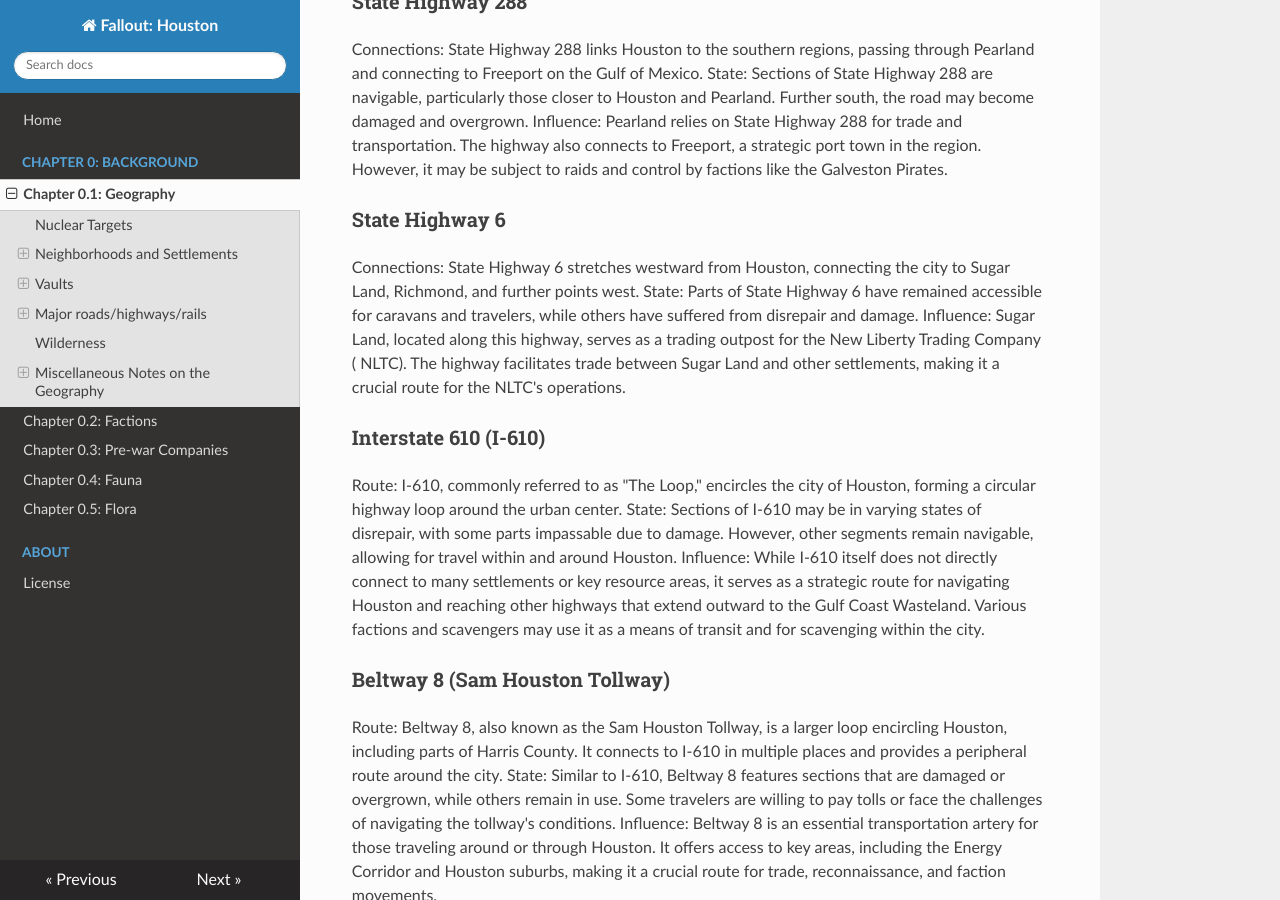
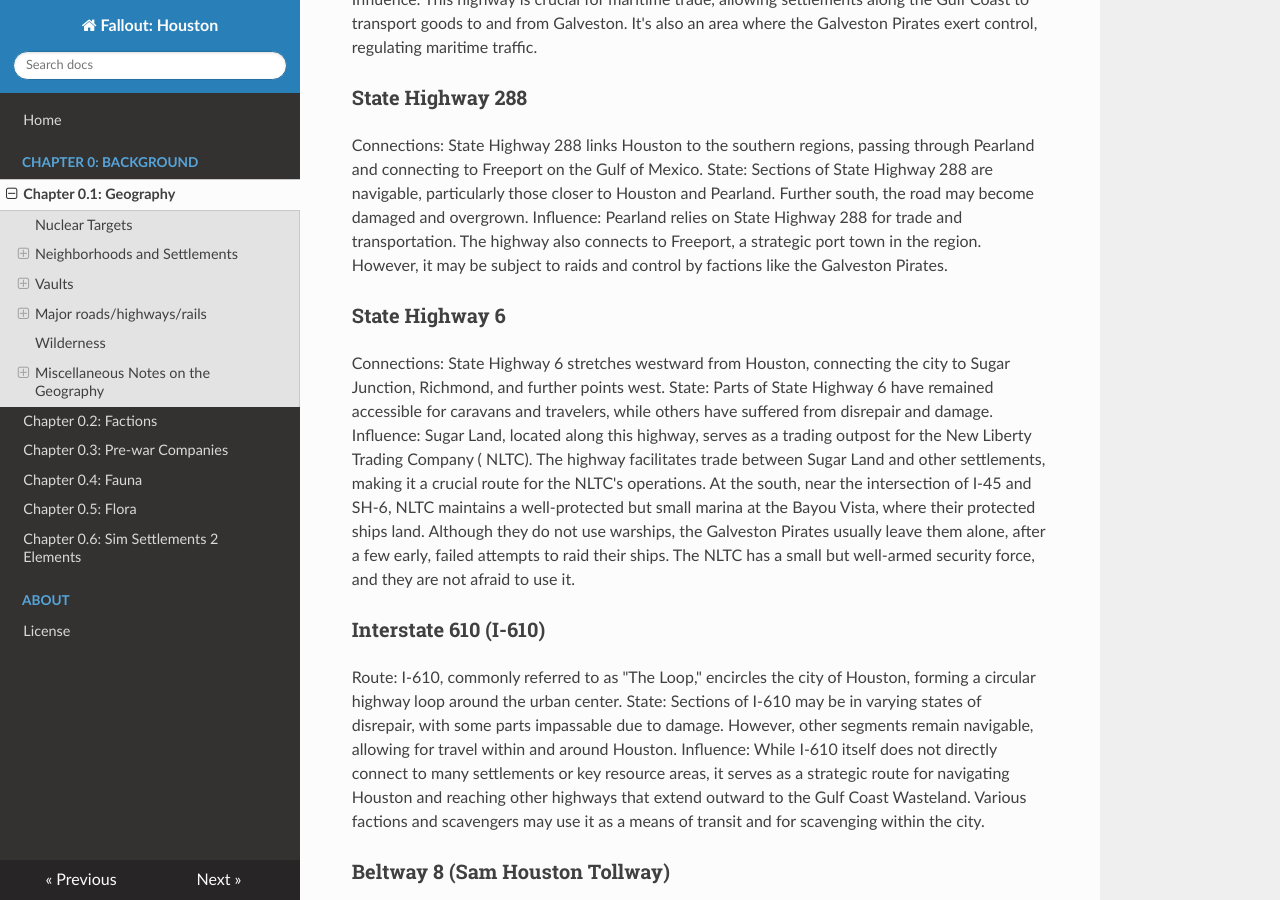
Before and after one commit to qthequartermasterman/fallout-houston-campaign, an MkDocs documentation site: the page built from docs/0-Background/geography.md, in a window 1280 px wide and 900 px high, scrolled down 21826 px. Built offline with MkDocs 1.6.1, drawn with Linux system fonts in a browser that asks for light colours; nearby versions of some CDN libraries; some of the changed text lies outside the part shown.

Commit message:
feat: explanations of borrowed sim-settlements-elements.md

```diff
--- a/docs/0-Background/geography.md
+++ b/docs/0-Background/geography.md
@@ -509,6 +509,9 @@
 
 ### Minor Settlements
 
+- Bayou Vista: NLTC maintains a well-protected but small marina at the Bayou Vista, where their protected ships land.
+  Although they do not use warships, the Galveston Pirates usually leave them alone, after a few early, failed attempts
+  to raid their ships. The NLTC has a small but well-armed security force, and they are not afraid to use it.
 - Bayou Outpost: Located deep in the swampy bayou regions to the south of Houston, the Bayou Outpost is a secluded and
   self-sufficient community. Its inhabitants are skilled hunters and gatherers, relying on the bayou's resources for
   sustenance. They are known for their herbal remedies and have a mysterious connection to the Bayou Brotherhood.
@@ -805,13 +808,17 @@
 
 ### State Highway 6
 
-Connections: State Highway 6 stretches westward from Houston, connecting the city to Sugar Land, Richmond, and further
-points west.
+Connections: State Highway 6 stretches westward from Houston, connecting the city to Sugar Junction, Richmond, and
+further points west.
 State: Parts of State Highway 6 have remained accessible for caravans and travelers, while others have suffered from
 disrepair and damage.
 Influence: Sugar Land, located along this highway, serves as a trading outpost for the New Liberty Trading Company (
 NLTC). The highway facilitates trade between Sugar Land and other settlements, making it a crucial route for the NLTC's
-operations.
+operations. At the south, near the intersection of I-45 and SH-6, NLTC maintains a well-protected but small marina at
+the
+Bayou Vista, where their protected ships land. Although they do not use warships, the Galveston Pirates usually leave
+them alone, after a few early, failed attempts to raid their ships. The NLTC has a small but well-armed security force,
+and they are not afraid to use it.
 
 ### Interstate 610 (I-610)
 
--- a/mkdocs.yml
+++ b/mkdocs.yml
@@ -10,6 +10,7 @@
       - "Chapter 0.3: Pre-war Companies": 0-Background/companies.md
       - "Chapter 0.4: Fauna": 0-Background/fauna.md
       - "Chapter 0.5: Flora": 0-Background/flora.md
+      - "Chapter 0.6: Sim Settlements 2 Elements": 0-Background/sim-settlements-elements.md
   - About:
       - License: about/license.md
 
```
Also changed, not shown: docs/0-Background/companies.md (+3 -0 lines), docs/0-Background/sim-settlements-elements.md (added, +30 -0 lines).
